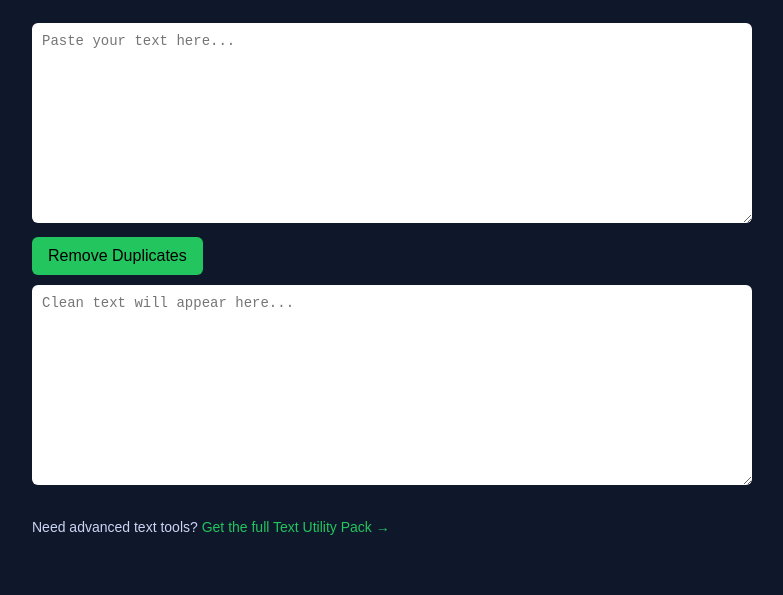
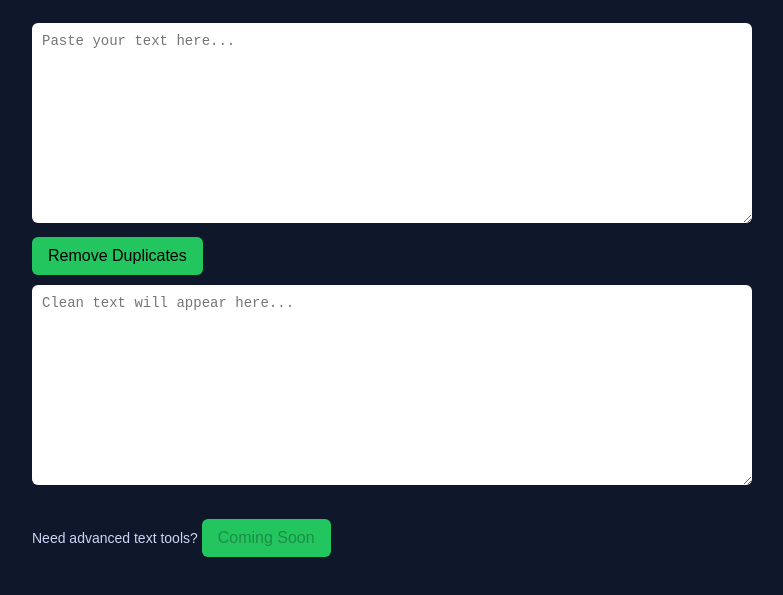
Before and after one commit to jamiemcbride071-prog/my-first-app, a website: page index.html in a window 1280 px wide. Shown: the part 155-750 px from the top of the page, without its empty margins (258-1041 px from the left). Drawn offline with Linux system fonts and the light colour scheme.

Commit message:
Update index.html

```diff
--- a/index.html
+++ b/index.html
@@ -21,7 +21,7 @@
     <div class="footer">
       <p>
         Need advanced text tools?
-        <a href="https://gumroad.com/" target="_blank">Get the full Text Utility Pack →</a>
+        <button disabled>Coming Soon</button>
       </p>
     </div>
   </div>
```
